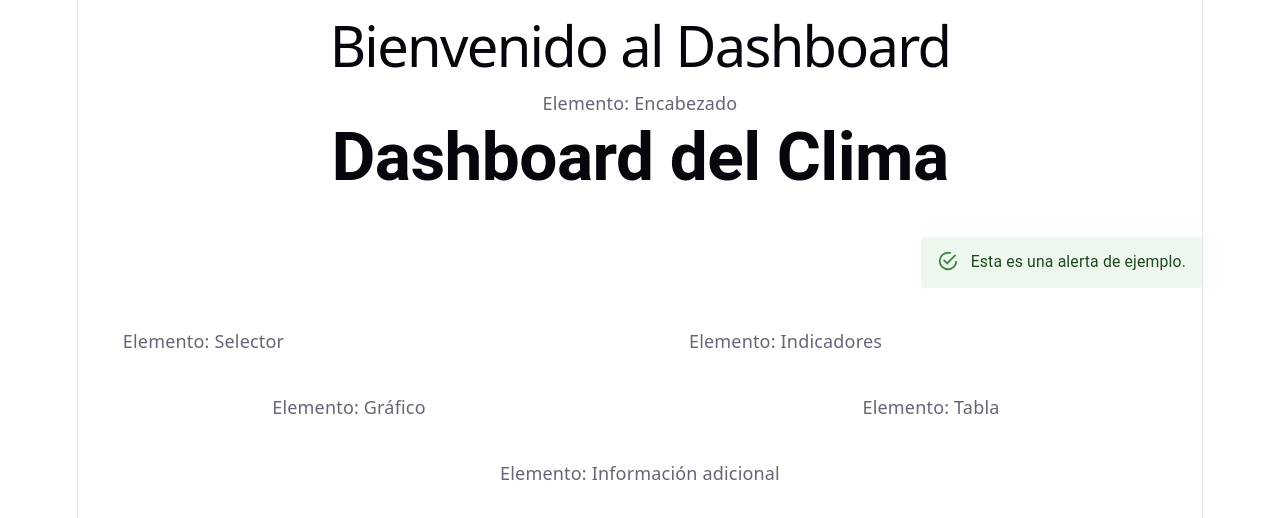
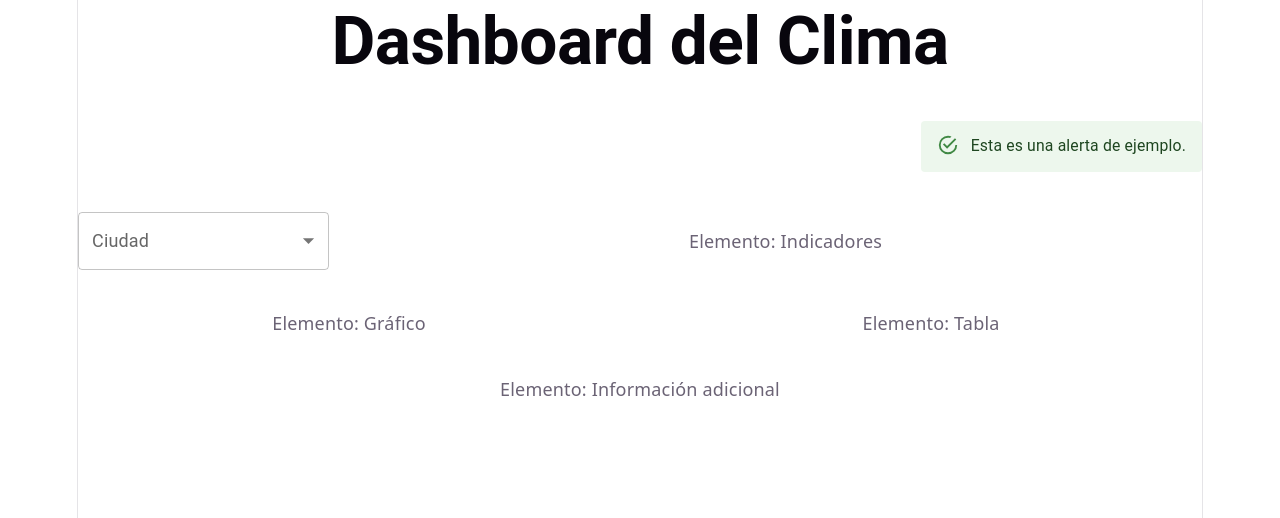
Before and after one commit to Christian777-Ing/Dashboard, a React (Vite) app: page / in a window 1280 px wide. Shown: the top 518 px of the page. Built offline with nearby package versions, Linux system fonts and the light colour scheme.

Commit message:
Selector UI GGS

```diff
--- a/src/App.tsx
+++ b/src/App.tsx
@@ -2,20 +2,16 @@ import './App.css'
 import { Grid } from '@mui/material';
 import HeaderUI from './components/HeaderUI';
 import AlertUI from './components/AlertUI';
+import SelectorUI from './components/SelectorUI';
 
 function App() {
 
   return (
     <>
-
-      <div>
-          <h1>Bienvenido al Dashboard</h1>
-      </div>
-
       <Grid container spacing={5} sx={{ justifyContent: "left", alignItems: "center" }}>
 
          {/* Encabezado */}
-         <Grid size={{ xs: 12, md: 12 }}>Elemento: Encabezado
+         <Grid size={{ xs: 12, md: 12 }}>
            <HeaderUI/>
          </Grid>
 
@@ -25,7 +21,9 @@ function App() {
          </Grid>
 
          {/* Selector */}
-         <Grid size={{ xs: 12, md: 3  }}>Elemento: Selector</Grid>
+         <Grid size={{ xs: 12, md: 3  }}>
+          <SelectorUI/>
+         </Grid>
 
          {/* Indicadores */}
          <Grid size={{ xs: 12, md: 9 }}>Elemento: Indicadores</Grid>
--- /dev/null
+++ b/src/components/SelectorUI.tsx
@@ -0,0 +1,34 @@
+import FormControl from '@mui/material/FormControl';
+import InputLabel from '@mui/material/InputLabel';
+import Select, { type SelectChangeEvent } from '@mui/material/Select';
+import MenuItem from '@mui/material/MenuItem';
+import { useState } from 'react';
+
+
+export default function SelectorUI() {
+    const [cityInput, setCityInput] = useState('');
+    const handleChange = (event: SelectChangeEvent<string>) => {
+        setCityInput(event.target.value)
+    };
+return (
+   <FormControl fullWidth>
+      <InputLabel id="city-select-label">Ciudad</InputLabel>
+      <Select
+         labelId="city-select-label"
+         id="city-simple-select"
+         label="Ciudad" onChange={handleChange} value={cityInput}>
+         <MenuItem disabled><em>Seleccione una ciudad</em></MenuItem>
+         <MenuItem value={"guayaquil"}>Guayaquil</MenuItem>
+         <MenuItem value={"quito"}>Quito</MenuItem>
+         <MenuItem value={"manta"}>Manta</MenuItem>
+         <MenuItem value={"cuenca"}>Cuenca</MenuItem>
+      </Select>
+      {cityInput && (
+            <p>
+                Información del clima en <span style={{textTransform: 'capitalize', fontWeight: 'bold'}}>{cityInput}</span>
+            </p>
+        )}
+
+   </FormControl>
+   )
+}
```
